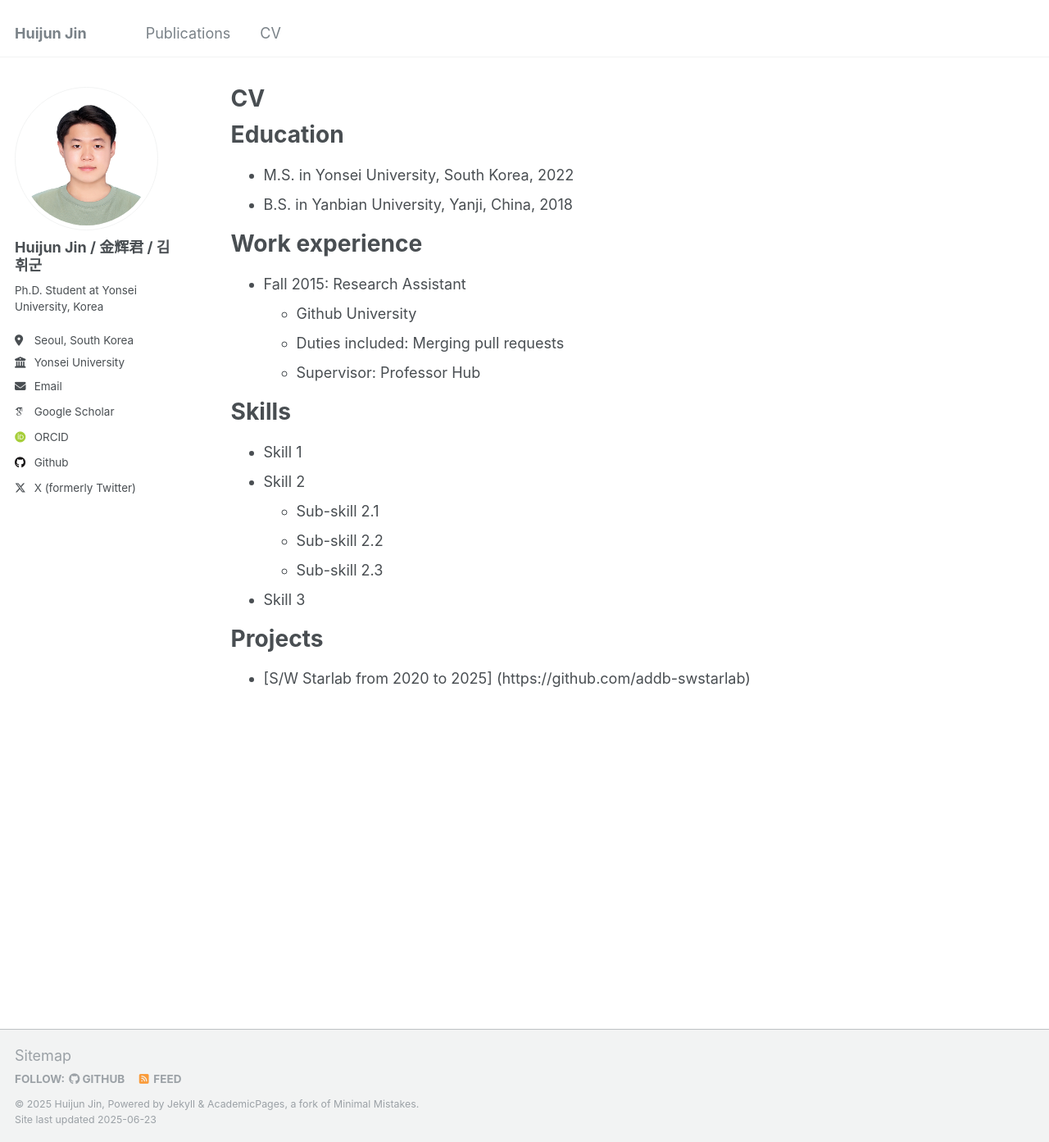
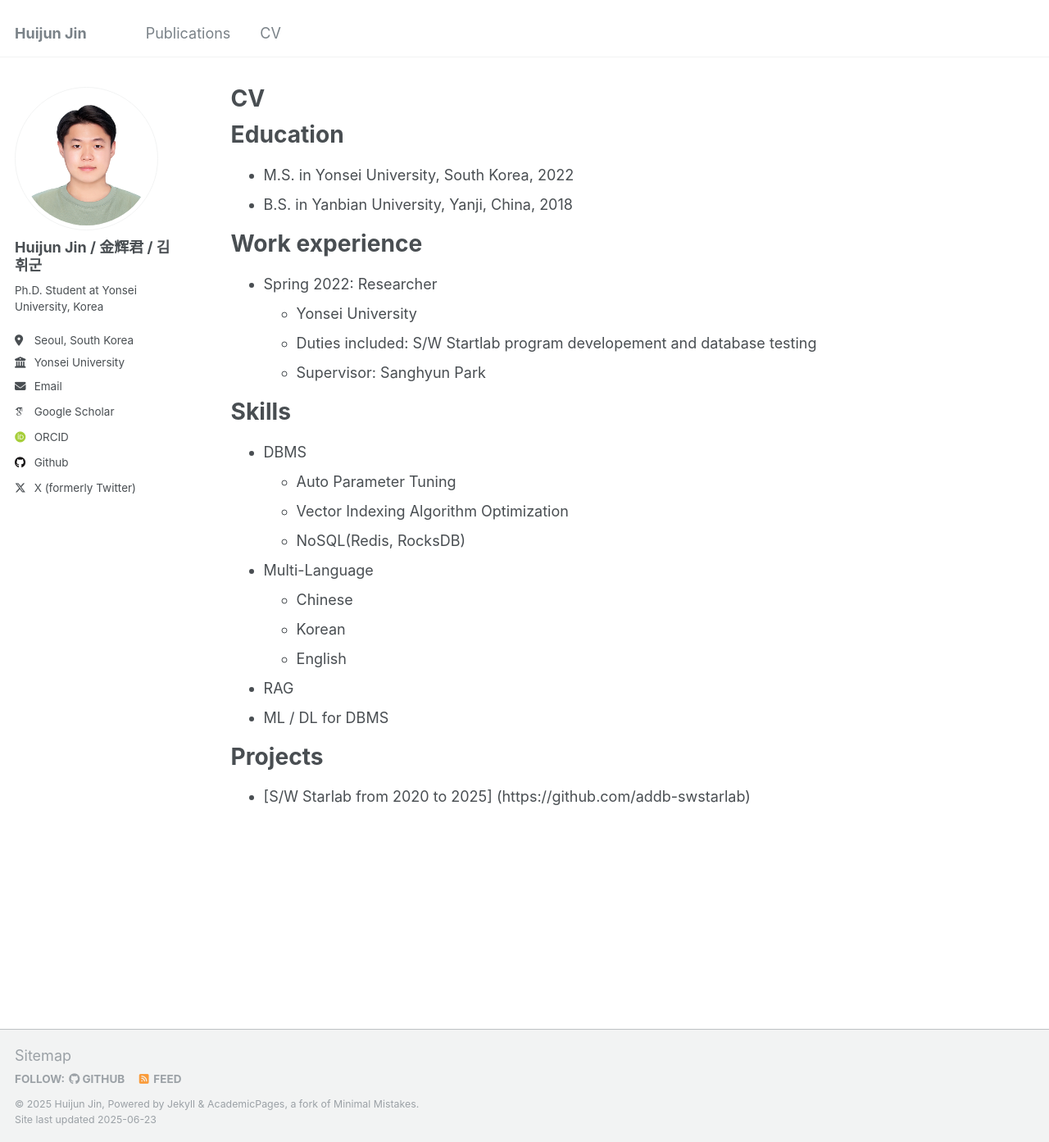
Before and after one commit to huijunjin/huijunjin.github.io, a Jekyll site: the page built from _pages/cv.md, in a window 1280 px wide and 1393 px high. Shown: the whole window at 82% size. Built offline with Jekyll 4.4.1, drawn with Linux system fonts in a browser that asks for light colours; some web fonts are replaced.

Commit message:
Update cv.md

```diff
--- a/_pages/cv.md
+++ b/_pages/cv.md
@@ -16,19 +16,23 @@ Education
 
 Work experience
 ======
-* Fall 2015: Research Assistant
-  * Github University
-  * Duties included: Merging pull requests
-  * Supervisor: Professor Hub
+* Spring 2022: Researcher
+  * Yonsei University
+  * Duties included: S/W Startlab program developement and database testing
+  * Supervisor: Sanghyun Park
 
 Skills
 ======
-* Skill 1
-* Skill 2
-  * Sub-skill 2.1
-  * Sub-skill 2.2
-  * Sub-skill 2.3
-* Skill 3
+* DBMS
+  * Auto Parameter Tuning
+  * Vector Indexing Algorithm Optimization
+  * NoSQL(Redis, RocksDB)
+* Multi-Language
+  * Chinese
+  * Korean
+  * English
+* RAG
+* ML / DL for DBMS
 
 Projects
 ======
```
